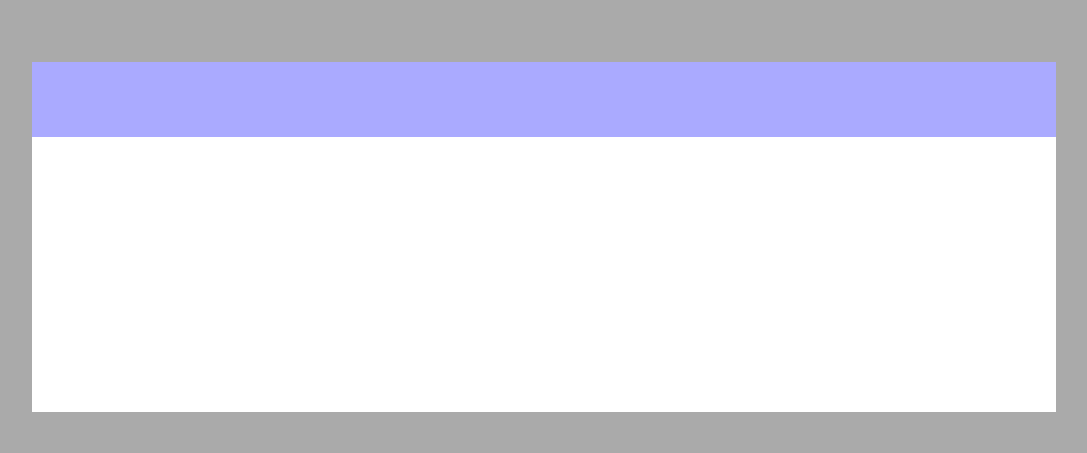
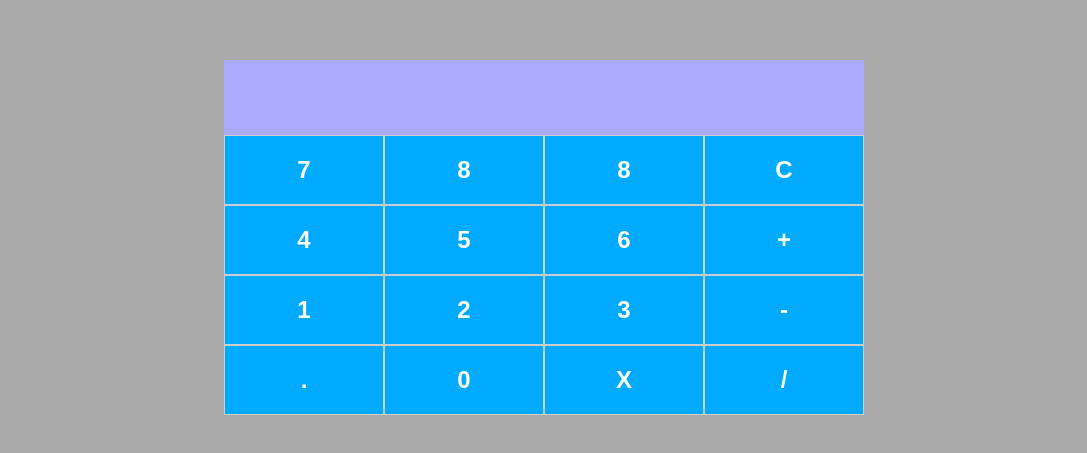
Before and after one commit to gabrielfari4/dio-desafio-01, a React (Create React App) app: page / in a window 1280 px wide. Shown: the part 163-616 px from the top of the page, without its empty margins (96-1183 px from the left). Built offline with nearby package versions, Linux system fonts and the light colour scheme.

Commit message:
creating buttons

```diff
--- a/src/App.js
+++ b/src/App.js
@@ -1,12 +1,36 @@
 import Button from "./components/Button";
 import Input from "./components/Input";
-import { Container, Content } from "./styles";
+import { Container, Content, Row, Column } from "./styles";
 
 const App = () => {
   return (
     <Container>
       <Content>
         <Input />
+          <Row>
+            <Button label='7'/>
+            <Button label='8'/>
+            <Button label='8'/>
+            <Button label='C'/>
+          </Row>
+          <Row>
+            <Button label='4'/>
+            <Button label='5'/>
+            <Button label='6'/>
+            <Button label='+'/>
+          </Row>
+          <Row>
+            <Button label='1'/>
+            <Button label='2'/>
+            <Button label='3'/>
+            <Button label='-'/>
+          </Row>
+          <Row>
+            <Button label='.'/>
+            <Button label='0'/>
+            <Button label='X'/>
+            <Button label='/'/>
+          </Row>
       </Content>
     </Container>
   );
--- a/src/components/Button/index.jsx
+++ b/src/components/Button/index.jsx
@@ -1,10 +1,10 @@
+import { ButtonContainer } from "./styles";
 
-
-const Button = () => {
+const Button = ({ label, onClick }) => {
     return (
-      <div className="button">
-        Olá
-      </div>
+      <ButtonContainer onClick={onClick}>
+        {label}
+      </ButtonContainer>
     );
   }
 
--- a/src/components/Button/styles.js
+++ b/src/components/Button/styles.js
@@ -1 +1,11 @@
 import styled from "styled-components";
+
+export const ButtonContainer = styled.button`
+    padding: 20px;
+    border: 1px solid #CDCDCD;
+    background-color: #00AAFF;
+    color: #FFFFFF;
+    font-size: 24px;
+    font-weight: 700;
+    flex: 1;
+`
--- a/src/styles.js
+++ b/src/styles.js
@@ -12,6 +12,17 @@
 
 export const Content = styled.div`
     background-color: #FFFFFF;
-    width: 80%;
-    min-height: 350px;
+    width: 50%;
 `
+export const Row = styled.div`
+    display: flex;
+    flex-direction: row;
+    justify-content: space-between;
+    align-items: center;
+`
+export const Column = styled.div`
+    display: flex;
+    flex-direction: column;
+    justify-content: space-between;
+    align-items: center;
+`
```
